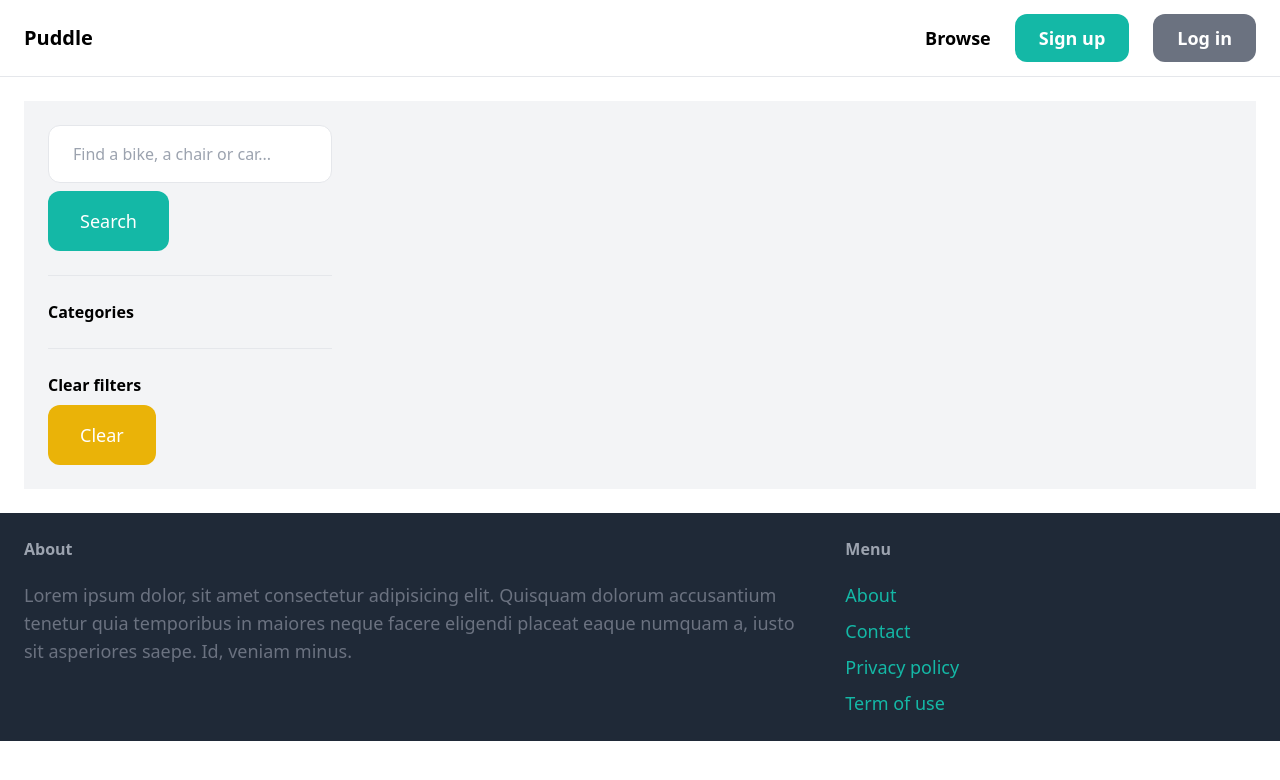
After one commit to yisus82/freecodecamp-marketplace-django, a Django app: page /items/ in a window 1280 px wide. The commit adds this page. Shown: the top 780 px of the page. Run offline with Django 4.2, Linux system fonts and the light colour scheme; data that the repository does not hold is empty; some libraries are stand-ins or nearby versions.

Commit message:
Search items

```diff
--- a/puddle/core/templates/core/base.html
+++ b/puddle/core/templates/core/base.html
@@ -17,7 +17,8 @@
       <a href="{% url 'core:index' %}" class="text-xl font-semibold">Puddle</a>
       <ul class="space-x-6 flex flex-row">
         <li>
-          <a href="#" class="text-lg font-semibold hover:text-gray-500">Browse</a>
+          <a href="{% url 'item:items' %}"
+             class="text-lg font-semibold hover:text-gray-500">Browse</a>
         </li>
         {% if request.user.is_authenticated %}
           <li>
--- /dev/null
+++ b/puddle/item/templates/item/items.html
@@ -0,0 +1,54 @@
+{% extends "core/base.html" %}
+{% load humanize %}
+{% block title %}
+  Items
+{% endblock title %}
+{% block content %}
+  <div class="p-6 grid grid-cols-4 gap-4 bg-gray-100">
+    <div class="col-span-1">
+      <form method="get" action="{% url 'item:items' %}">
+        <input name="query"
+               class="w-full py-4 px-6 border rounded-xl"
+               type="search"
+               value="{{ query }}"
+               placeholder="Find a bike, a chair or car..."/>
+        <button type="button"
+                class="mt-2 py-4 px-8 text-lg bg-teal-500 text-white rounded-xl">Search</button>
+      </form>
+      <hr class="my-6" />
+      <p class="font-semibold">Categories</p>
+      <ul>
+        {% for category in categories %}
+          <li class="py-2 px-2 rounded-xl{% if category.id == category_id %} bg-gray-200{% endif %}">
+            <a href="{% url 'item:items' %}?query={{ query }}&category={{ category.id }}">{{ category.name }}</a>
+          </li>
+        {% endfor %}
+      </ul>
+      <hr class="my-6" />
+      <p class="font-semibold">Clear filters</p>
+      <a href="{% url 'item:items' %}"
+         class="mt-2 py-4 px-8 inline-block bg-yellow-500 text-lg rounded-xl text-white">Clear</a>
+    </div>
+    <div class="col-span-3">
+      <div class="grid grid-cols-3 gap-3">
+        {% for item in items %}
+          <div>
+            <a href="{% url 'item:detail' item.id %}">
+              <div>
+                <img src="{{ item.image.url }}"
+                     class="rounded-t-xl block h-[50vh] w-full object-cover object-center"
+                     height="100"
+                     width="100"
+                     alt="{{ item.name }}"/>
+              </div>
+              <div class="p-6 bg-white rounded-b-xl">
+                <h2 class="text-2xl">{{ item.name }}</h2>
+                <p class="text-gray-500">Price: ${{ item.price|floatformat:2|intcomma }}</p>
+              </div>
+            </a>
+          </div>
+        {% endfor %}
+      </div>
+    </div>
+  </div>
+{% endblock content %}
--- a/puddle/item/urls.py
+++ b/puddle/item/urls.py
@@ -5,6 +5,7 @@ from . import views
 app_name = 'item'
 
 urlpatterns = [
+    path('', views.items, name='items'),
     path('new/', views.new, name='new'),
     path('<int:pk>/', views.detail, name='detail'),
     path('<int:pk>/delete/', views.delete, name='delete'),
--- a/puddle/item/views.py
+++ b/puddle/item/views.py
@@ -1,8 +1,30 @@
 from django.contrib.auth.decorators import login_required
+from django.db.models import Q
 from django.shortcuts import get_object_or_404, redirect, render
 
 from .forms import EditItemForm, NewItemForm
-from .models import Item
+from .models import Category, Item
+
+
+def items(request):
+    query = request.GET.get('query', '')
+    category_id = request.GET.get('category', 0)
+    categories = Category.objects.all()
+    items = Item.objects.filter(is_sold=False)
+
+    if category_id:
+        items = items.filter(category_id=category_id)
+
+    if query:
+        items = items.filter(Q(name__icontains=query) |
+                             Q(description__icontains=query))
+
+    return render(request, 'item/items.html', {
+        'items': items,
+        'query': query,
+        'categories': categories,
+        'category_id': int(category_id)
+    })
 
 
 def detail(request, pk):
```
